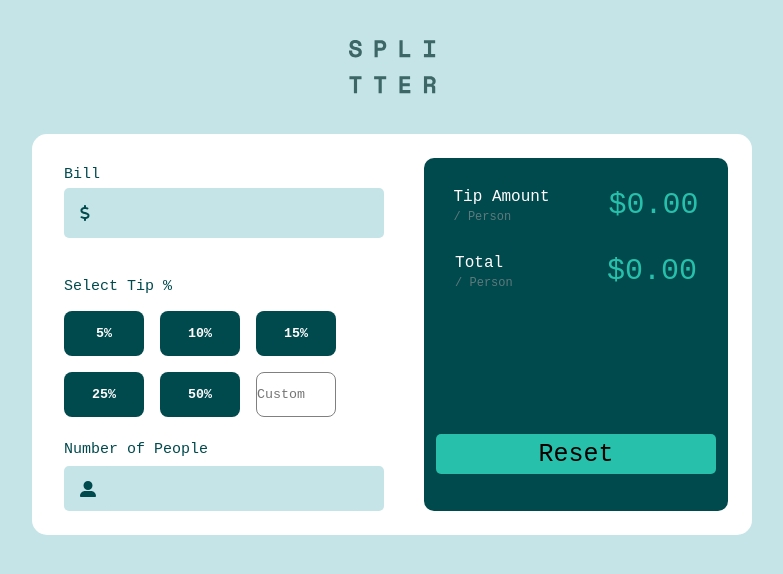
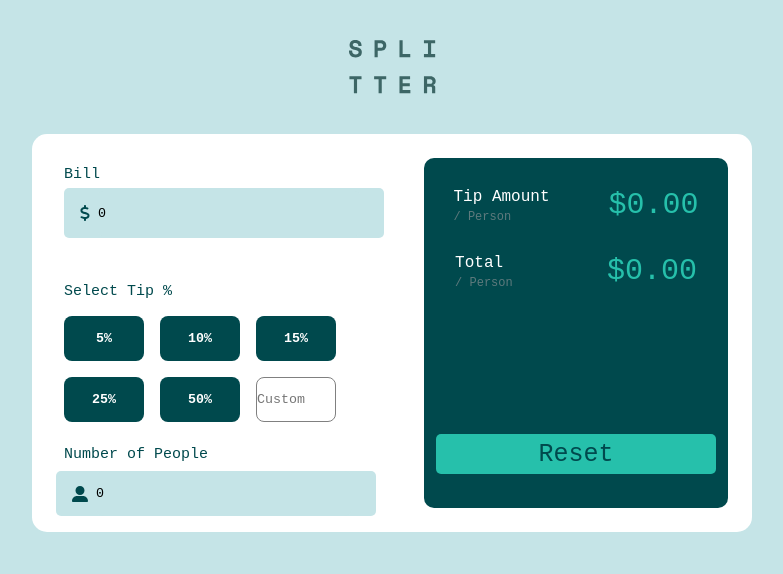
Before and after one commit to Facualemandi/fm3-j-react, a React (Create React App) app: page / in a window 1280 px wide. Shown: the top 574 px of the page, without its empty margins (248-1031 px from the left). Built offline with nearby package versions, Linux system fonts and the light colour scheme.

Commit message:
Añadiendo los errores

```diff
--- a/src/Components/AppUi.js
+++ b/src/Components/AppUi.js
@@ -1,62 +1,75 @@
-import React, {useState} from 'react'
-import AllContent from './AllContent'
-import Bill from './Bill'
-import ButtomReset from './ButtomReset'
-import ContenTips from './ContenTips'
-import Logo from './Logo'
-import NumberPeople from './NumberPeople'
-import TipAmount from './TipAmount'
-import Tips from './Tips'
-import TotalTips from './TotalTips'
+import React, { useState } from "react";
+import AllContent from "./AllContent";
+import Bill from "./Bill";
+import ButtomReset from "./ButtomReset";
+import ContenTips from "./ContenTips";
+import Logo from "./Logo";
+import NumberPeople from "./NumberPeople";
+import TipAmount from "./TipAmount";
+import Tips from "./Tips";
+import TotalTips from "./TotalTips";
 
 const AppUi = () => {
-
-  const [bill, setBill] = useState('');
-  const [people, setPeople] = useState('');
-  const [totalPerson, setTotalPerson] = useState('$0.00')
-  const [amount, setAmount] = useState('$0.00');
+  const [bill, setBill] = useState(parseInt(0));
+  const [people, setPeople] = useState(parseInt(0));
+  const [totalPerson, setTotalPerson] = useState("$0.00");
+  const [amount, setAmount] = useState("$0.00");
+  const [error, setError] = useState(false);
+  const [errorPeople, setErrorPeople] = useState(false);
 
   const selectTip = (numb) => {
-      if(!bill || bill == 0 ){
-        return alert('El valor total no puede ser 0')
-      }if(!people || people == 0){
-        return alert('Las personas no pueden ser 0')
-      }if(bill && people){
+    if (!bill || bill === 0) {
+      setError(true);
+    } else {
+      setError(false);
+    }
+    if (!people || people === 0) {
+      setErrorPeople(true);
+    } else {
+      setErrorPeople(false);
+    }
+    if (bill && people) {
       let billTotal = parseInt(bill);
       let peopleTotal = parseInt(people);
-         const totalTotal =  ((billTotal / 100) * numb ) / peopleTotal
-         const totalXPerson = (bill / peopleTotal) + totalTotal;
-         const totalTipPerson = totalTotal.toFixed(2)
+      const totalTotal = ((billTotal / 100) * numb) / peopleTotal;
+      const totalXPerson = bill / peopleTotal + totalTotal;
+      const totalTipPerson = totalTotal.toFixed(2);
 
-         return (
-           setAmount(totalTipPerson),
-           setTotalPerson(totalXPerson.toFixed(2))
-           )
+      return setAmount(totalTipPerson), setTotalPerson(totalXPerson.toFixed(2));
     }
-  }
+  };
+
+  const reset = () => {
+    setTotalPerson("$0.00");
+    setAmount("$0.00");
+    setBill("");
+    setPeople("");
+  };
 
   return (
     <>
-       <Logo/>
+      <Logo />
       <AllContent>
         <main>
           <section>
-               <Bill bill={bill} setBill={setBill}/>
-               <Tips selectTip={selectTip}/>
-               <NumberPeople people={people} setPeople={setPeople}/>
+            <Bill bill={bill} setBill={setBill} error={error} />
+            <Tips selectTip={selectTip} />
+            <NumberPeople
+              people={people}
+              setPeople={setPeople}
+              errorPeople={errorPeople}
+            />
           </section>
 
           <ContenTips>
-                            <TipAmount amount={amount}/>
-                            <TotalTips totalPerson={totalPerson}/>
-                            <ButtomReset/>
+            <TipAmount amount={amount} />
+            <TotalTips totalPerson={totalPerson} />
+            <ButtomReset isReset={reset} />
           </ContenTips>
-
         </main>
       </AllContent>
+    </>
+  );
+};
 
-     </>
-  )
-}
-
-export default AppUi
+export default AppUi;
--- a/src/Components/Bill.js
+++ b/src/Components/Bill.js
@@ -4,7 +4,7 @@ import { FontAwesomeIcon } from '@fortawesome/react-fontawesome'
 import { faDollarSign } from '@fortawesome/free-solid-svg-icons'
 
 
-const Bill = ({bill, setBill}) => {
+const Bill = ({bill, setBill, error}) => {
 
 
 
@@ -24,6 +24,7 @@ const Bill = ({bill, setBill}) => {
               <FontAwesomeIcon icon={faDollarSign}/>
              <input type='number' onChange={onChangeBill} value={bill}/>
           </div>
+            {error === true ? <p className='error'>El número ingresado no puede ser 0</p>: <p></p>}
      </section>
   )
 }
--- a/src/Components/ButtomReset.js
+++ b/src/Components/ButtomReset.js
@@ -1,9 +1,9 @@
 import React from 'react'
 import '../Styles/ButtomReset.css'
-const ButtomReset = () => {
+const ButtomReset = ({isReset}) => {
   return (
      <section className='btm_reset'>
-          <button className='buttom_reset'> Reset </button>
+          <button onClick={isReset} className='buttom_reset'> Reset </button>
      </section>
   )
 }
--- a/src/Components/NumberPeople.js
+++ b/src/Components/NumberPeople.js
@@ -2,7 +2,7 @@ import React from 'react'
 import { FontAwesomeIcon } from '@fortawesome/react-fontawesome'
 import { faUserLarge } from '@fortawesome/free-solid-svg-icons'
 import '../Styles/NumberPeople.css'
-const NumberPeople = ({people, setPeople}) => {
+const NumberPeople = ({people, setPeople, errorPeople}) => {
 
     const onChangePeople = (e) => {
          console.log(e.target.value);
@@ -18,6 +18,7 @@ const NumberPeople = ({people, setPeople}) => {
                   <FontAwesomeIcon icon={faUserLarge} className='icon_people'/>
                   <input type='number' value={people} onChange={onChangePeople}/>
               </div>
+                {errorPeople === true ? <p className='error'>El número ingresado no puede ser 0</p>: <p></p>}
        </section>
 
      </>
--- a/src/Styles/AllContent.css
+++ b/src/Styles/AllContent.css
@@ -6,3 +6,9 @@
     padding: 1vh;
     background-color: white;
 }
+
+@media (max-width: 840px){
+    .allcontent{
+        width: 50vh;
+    }
+}
--- a/src/Styles/Bill.css
+++ b/src/Styles/Bill.css
@@ -23,3 +23,14 @@
     border: none;
     background-color: hsl(185, 41%, 84%);
 }
+
+.section_bill .error{
+    color: red;
+    width: 32vh;
+    border-radius: 8px;
+    display: flex;
+    justify-content: center;
+    align-items: center;
+    background-color: rgb(255, 219, 219);
+    margin-top: 5px;
+}
--- a/src/Styles/ButtomReset.css
+++ b/src/Styles/ButtomReset.css
@@ -11,7 +11,15 @@
     border-radius: 5px;
     border: none;
     background-color: hsl(172, 67%, 45%);
+    color: hsl(183, 100%, 15%);
     font-size: 25px;
     font-family: Space,monospace;
     cursor: pointer;
 }
+
+@media (max-width: 840px){
+      .buttom_reset{
+          margin-bottom: 2vh;
+      }
+
+}
--- a/src/Styles/NumberPeople.css
+++ b/src/Styles/NumberPeople.css
@@ -11,7 +11,7 @@
 .div_people{
     border-radius: 5px;
     padding: 2vh;
-    margin: 2vh;
+    margin: 1vh;
     width: 40vh;
     height: 45px;
     display: flex;
@@ -29,3 +29,14 @@
 .icon_people{
     color: hsl(183, 100%, 15%);
 }
+
+.section_people .error{
+    color: red;
+    width: 32vh;
+    border-radius: 8px;
+    display: flex;
+    justify-content: center;
+    align-items: center;
+    background-color: rgb(255, 219, 219);
+    margin-top: 5px;
+}
--- a/src/index.css
+++ b/src/index.css
@@ -10,3 +10,11 @@ html{
 main{
   display: flex;
 }
+
+@media (max-width: 840px){
+
+     main{
+       display: flex;
+       flex-direction: column;
+     }
+}
```
Lines whose indentation alone changed are shown as unchanged.
